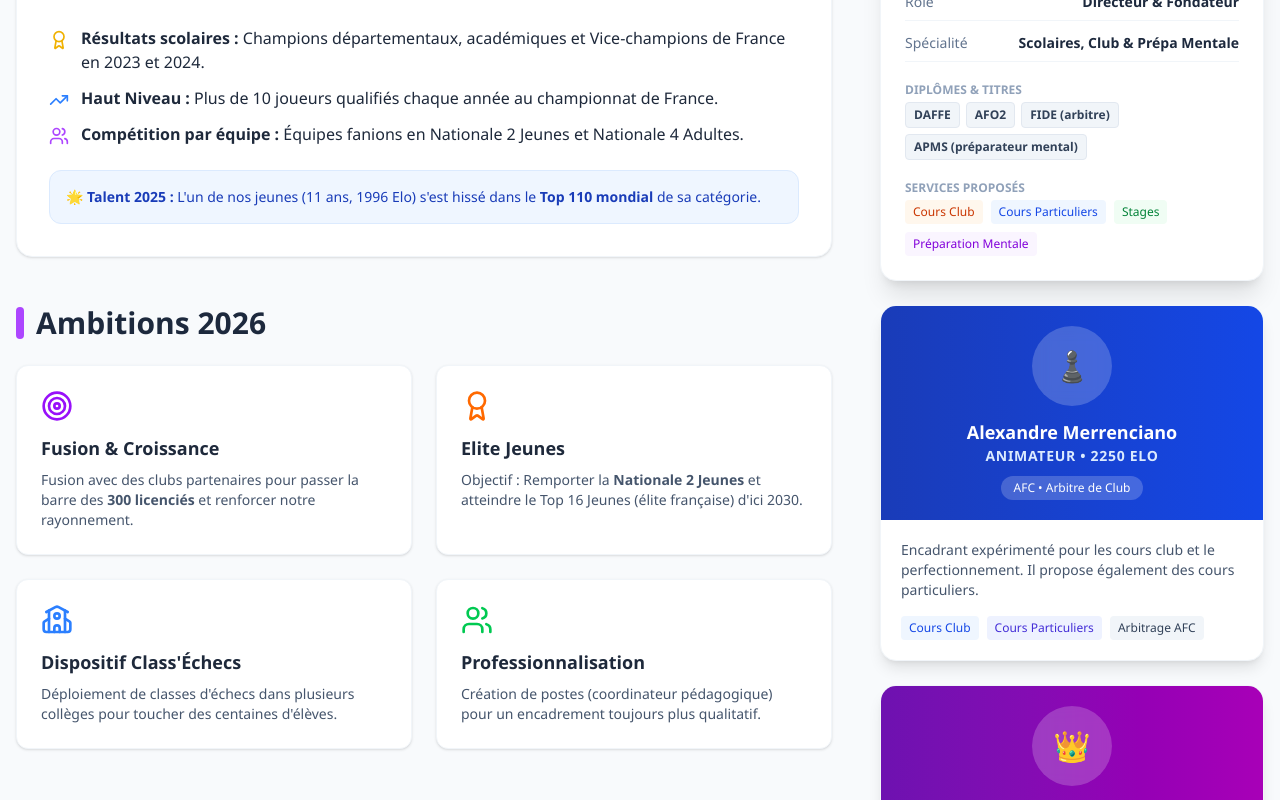
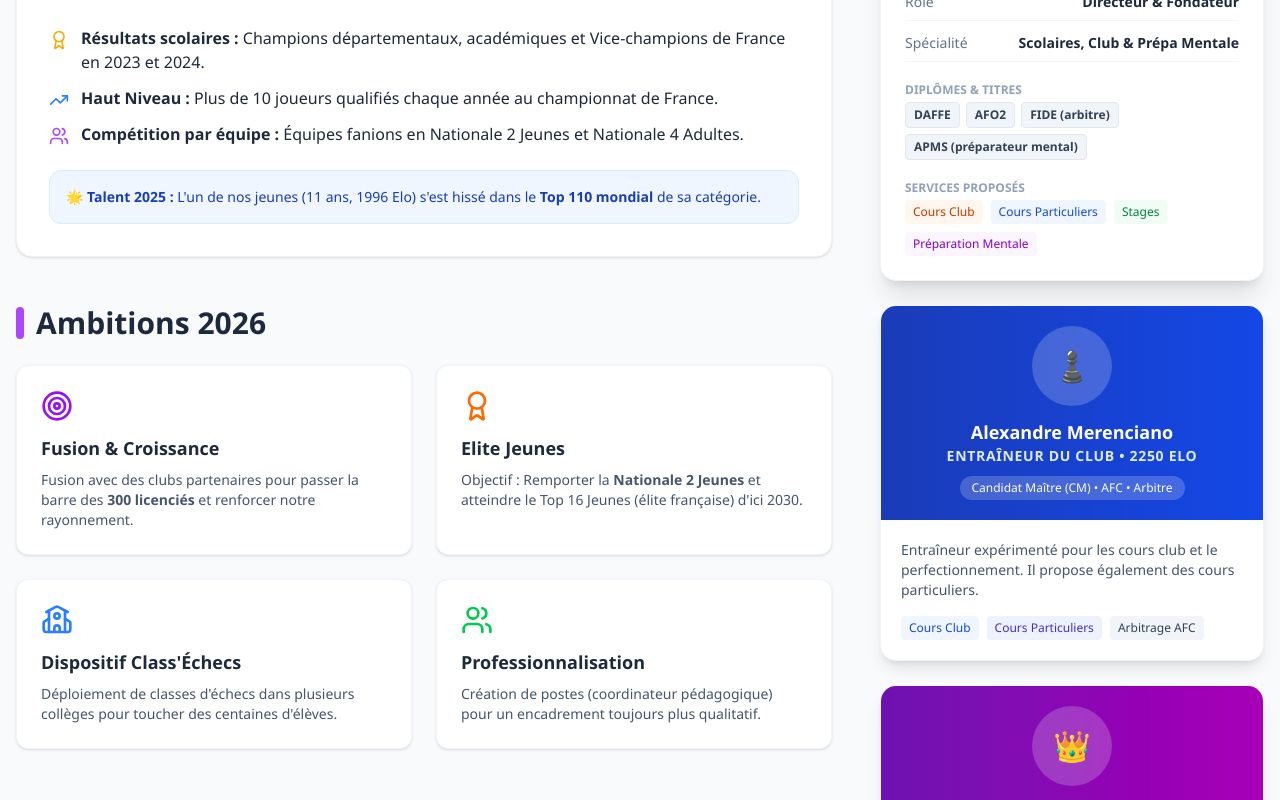
Before and after one commit to jgiraudeau/ac_echecs_calanques, a Next.js app: page /club in a window 1280 px wide. Shown: the part 1071-1871 px from the top of the page. Built offline with nearby package versions, Linux system fonts and the light colour scheme.

Commit message:
Update Alexandre Merenciano role, title, and name spelling

```diff
--- a/src/app/club/page.tsx
+++ b/src/app/club/page.tsx
@@ -201,19 +201,19 @@ export default function ClubPage() {
                                 </div>
                             </div>
 
-                            {/* Alexandre Merrenciano */}
+                            {/* Alexandre Merenciano */}
                             <div className="bg-white rounded-2xl shadow-lg overflow-hidden border border-slate-100">
                                 <div className="bg-gradient-to-r from-blue-800 to-blue-700 p-5 text-white text-center">
                                     <div className="w-20 h-20 bg-white/20 rounded-full mx-auto mb-3 backdrop-blur flex items-center justify-center text-3xl">
                                         ♟️
                                     </div>
-                                    <h4 className="text-lg font-bold">Alexandre Merrenciano</h4>
-                                    <div className="text-blue-100 font-bold text-sm uppercase tracking-wider mb-2">Animateur • 2250 Elo</div>
-                                    <div className="inline-block bg-white/20 px-3 py-1 rounded-full text-xs">AFC • Arbitre de Club</div>
+                                    <h4 className="text-lg font-bold">Alexandre Merenciano</h4>
+                                    <div className="text-blue-100 font-bold text-sm uppercase tracking-wider mb-2">Entraîneur du Club • 2250 Elo</div>
+                                    <div className="inline-block bg-white/20 px-3 py-1 rounded-full text-xs">Candidat Maître (CM) • AFC • Arbitre</div>
                                 </div>
                                 <div className="p-5">
                                     <p className="text-slate-600 text-sm mb-4">
-                                        Encadrant expérimenté pour les cours club et le perfectionnement. Il propose également des cours particuliers.
+                                        Entraîneur expérimenté pour les cours club et le perfectionnement. Il propose également des cours particuliers.
                                     </p>
                                     <div className="flex flex-wrap gap-2">
                                         <span className="bg-blue-50 text-blue-700 text-xs px-2 py-1 rounded font-medium">Cours Club</span>
```
